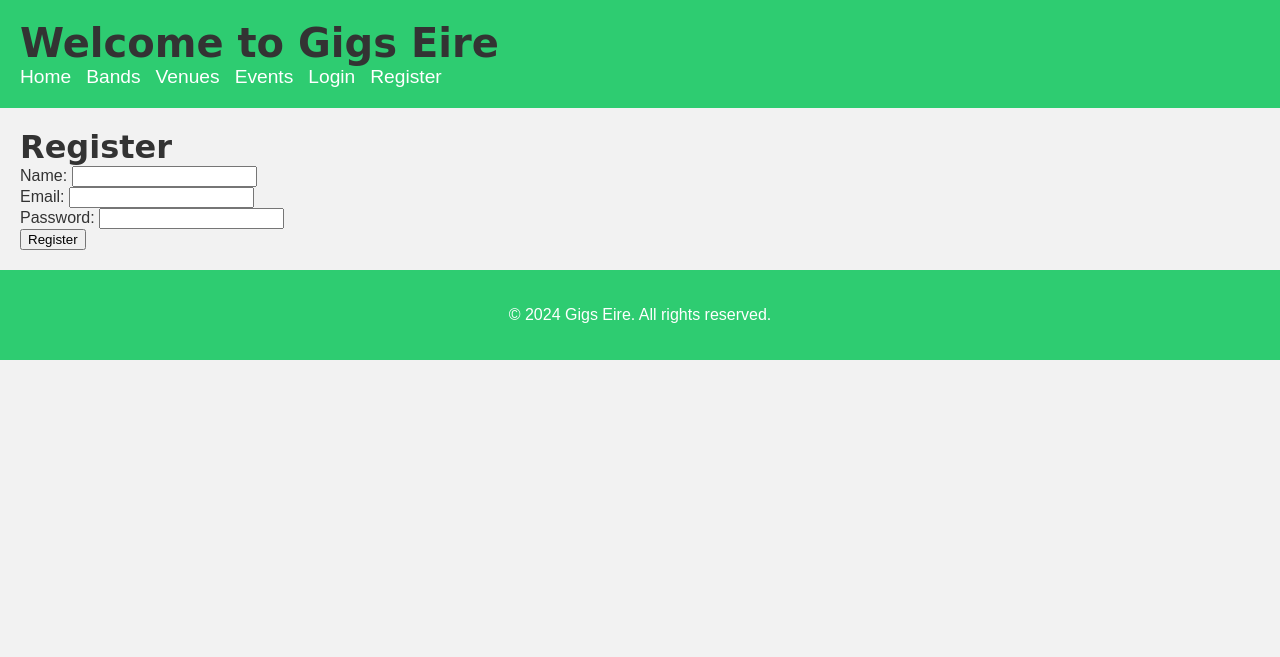
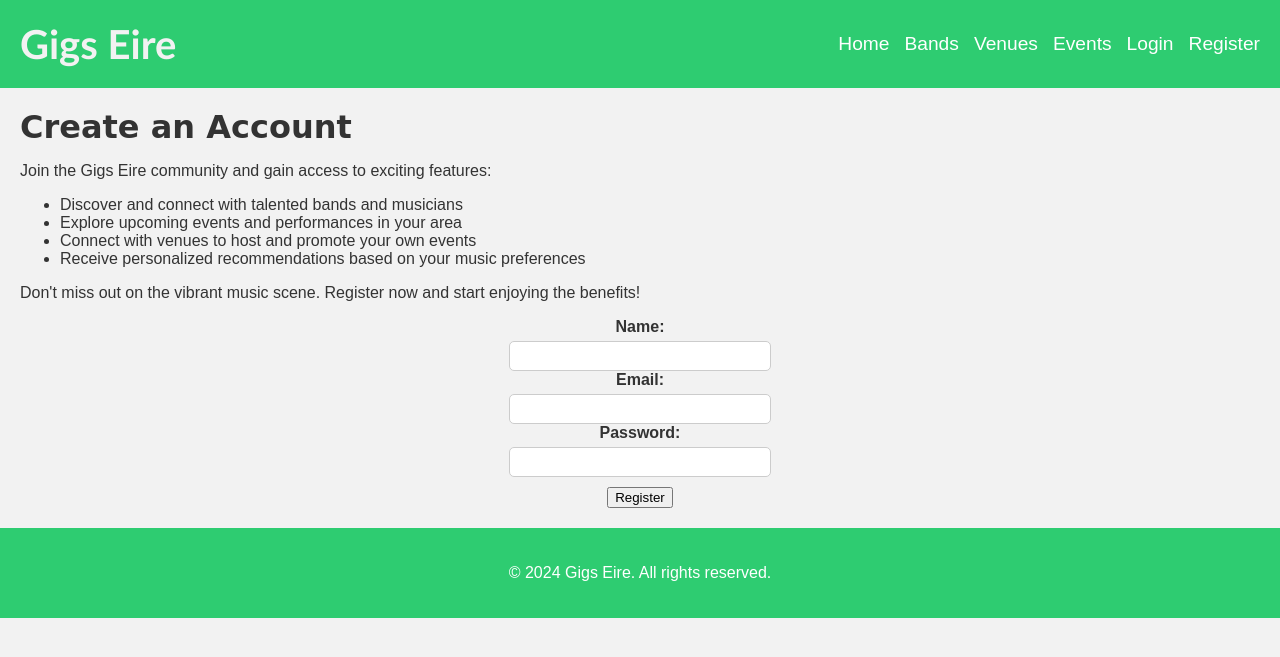
Before and after one commit to Aaron-Dolan/Gigs-Eire, a PHP site: page /register.html in a window 1280 px wide. Shown: the top 657 px of the page. Run offline with PHP 8.4, Linux system fonts and the light colour scheme.

Commit message:
Add files via upload

```diff
--- /dev/null
+++ b/bands.js
@@ -0,0 +1 @@
+<script src="bands.js"></script>
--- a/index.html
+++ b/index.html
@@ -7,7 +7,7 @@
 <body>
   <header>
     <div class="header-container">
-      <h1 class="logo">Gigs Eire</h1>
+      <h1 class="logo"><a href="index.html">Gigs Eire</a></h1>
       <nav>
         <ul>
           <li><a href="index.html" class="active">Home</a></li>
--- a/register.html
+++ b/register.html
@@ -3,10 +3,35 @@
 <head>
   <title>Gigs Eire - Register</title>
   <link rel="stylesheet" type="text/css" href="styles.css">
+  <style>
+    .form-group label {
+      display: block;
+      text-align: center;
+      font-weight: bold;
+      margin-bottom: 5px;
+    }
+
+    .form-group input {
+      display: block;
+      margin: 0 auto;
+      width: 250px;
+      padding: 5px;
+      font-size: 1rem;
+      border-radius: 5px;
+      border: 1px solid #ccc;
+    }
+
+    .register-button {
+      display: flex;
+      justify-content: center;
+      margin-top: 10px;
+    }
+  </style>
 </head>
 <body>
   <header>
-    <h1>Welcome to Gigs Eire</h1>
+    <div class="header-container">
+      <h1 class="logo">Gigs Eire</h1>
       <nav>
         <ul>
           <li><a href="index.html">Home</a></li>
@@ -14,14 +39,23 @@
           <li><a href="venues.html">Venues</a></li>
           <li><a href="events.html">Events</a></li>
           <li><a href="login.html">Login</a></li>
-        <li><a href="register.html">Register</a></li>
+          <li><a href="register.html" class="active">Register</a></li>
         </ul>
       </nav>
+    </div>
   </header>
 
   <main>
     <section id="registration-form">
-      <h2>Register</h2>
+      <h2>Create an Account</h2>
+      <p>Join the Gigs Eire community and gain access to exciting features:</p>
+      <ul>
+        <li>Discover and connect with talented bands and musicians</li>
+        <li>Explore upcoming events and performances in your area</li>
+        <li>Connect with venues to host and promote your own events</li>
+        <li>Receive personalized recommendations based on your music preferences</li>
+      </ul>
+      <p>Don't miss out on the vibrant music scene. Register now and start enjoying the benefits!</p>
       <form>
         <div class="form-group">
           <label for="registration-name">Name:</label>
@@ -35,7 +69,9 @@
           <label for="registration-password">Password:</label>
           <input type="password" id="registration-password" required>
         </div>
+        <div class="register-button">
           <button type="submit">Register</button>
+        </div>
       </form>
     </section>
   </main>
--- a/script.js
+++ b/script.js
@@ -1,5 +1,31 @@
 // Code for bands.html
 // Add your JavaScript code specific to the bands.html page here
+// JavaScript for bands.html
+
+// Wait for the document to load
+document.addEventListener("DOMContentLoaded", function() {
+  // Get all the band cards
+  const bandCards = document.querySelectorAll(".band-card");
+
+  // Add event listeners to each band card
+  bandCards.forEach(function(card) {
+    card.addEventListener("click", function() {
+      // Toggle the active class when a band card is clicked
+      this.classList.toggle("active");
+    });
+  });
+});
+
+// script.js
+
+// Function to handle logo click event
+function handleLogoClick() {
+  window.location.href = "index.html"; // Replace "index.html" with the actual filename of your homepage
+}
+
+// Add event listener to logo element
+const logo = document.querySelector('.logo');
+logo.addEventListener('click', handleLogoClick);
 
 // Code for venues.html
 // Add your JavaScript code specific to the venues.html page here
```
Also changed, not shown: events.html (+37 -4 lines), login.html (+37 -2 lines), styles.css (+42 -0 lines), venues.html (+25 -4 lines), venue2.jpg (added), venue3.jpg (added). Lines whose indentation alone changed are shown as unchanged.
